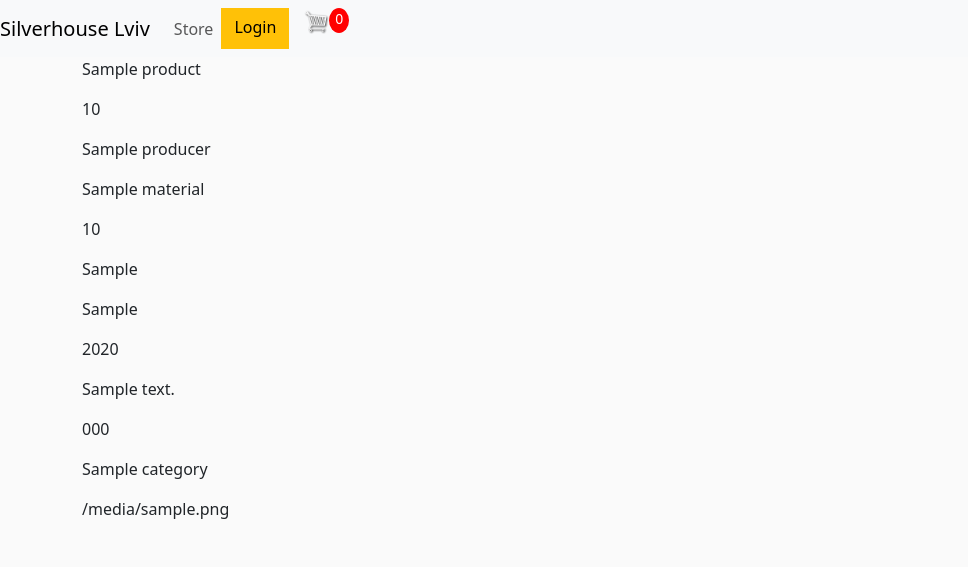
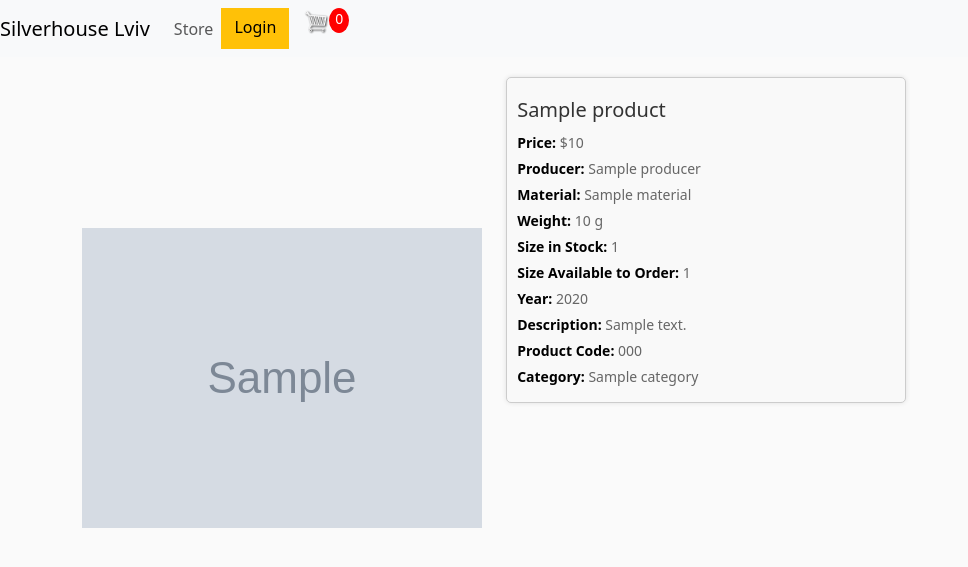
Before and after one commit to VictorBasarabb/JewelryShop, a Django app: template shop/templates/store/product_details.html in a window 1280 px wide. Shown: the top 567 px of the page, without its empty margins (0-968 px from the left). Run offline with Django 5.2, Linux system fonts and the light colour scheme; the template is opened without the code that fills it: most values are stand-ins (such as "Sample title", 1, 10 or a date in 2020); grey boxes marked "Sample" are stand-in pictures; data that the repository does not hold is empty.

Commit message:
product detail view added

```diff
--- a/shop/templates/store/product_details.html
+++ b/shop/templates/store/product_details.html
@@ -1,16 +1,63 @@
 {% extends 'store/base.html' %}
 
 {% block content %}
-        <p>{{ product.name }}</p>
-        <p>{{ product.price }}</p>
-        <p>{{ product.producer }}</p>
-        <p>{{ product.material }}</p>
-        <p>{{ product.weight }}</p>
-        <p>{{ product.size_in_stock }}</p>
-        <p>{{ product.size_available_to_order }}</p>
-        <p>{{ product.year }}</p>
-        <p>{{ product.description }}</p>
-        <p>{{ product.code }}</p>
-        <p>{{ product.category }}</p>
-        <p>{{ product.image }}</p>
+    <img src="{{ product.image.url }}" alt="{{ product.name }}">
+    <div class="product">
+        <div class="details">
+            <h2>{{ product.name }}</h2>
+            <p><strong>Price:</strong> ${{ product.price }}</p>
+            <p><strong>Producer:</strong> {{ product.producer }}</p>
+            <p><strong>Material:</strong> {{ product.material }}</p>
+            <p><strong>Weight:</strong> {{ product.weight }} g</p>
+            <p><strong>Size in Stock:</strong>
+                {% for size in product.size_in_stock %}
+                    {{ size }}
+                {% endfor %}
+            </p>
+            <p><strong>Size Available to Order:</strong>
+                {% for size in product.size_available_to_order %}
+                    {{ size }}
+                {% endfor %}
+            </p>
+            <p><strong>Year:</strong> {{ product.year }}</p>
+            <p><strong>Description:</strong> {{ product.description }}</p>
+            <p><strong>Product Code:</strong> {{ product.code }}</p>
+            <p><strong>Category:</strong> {{ product.category }}</p>
+        </div>
+    </div>
+    <style>
+    .product {
+        margin: 20px;
+        border: 1px solid #ccc;
+        padding: 10px;
+        width: 400px;
+        display: inline-block;
+        background-color: #f9f9f9;
+        box-shadow: 0 0 5px rgba(0, 0, 0, 0.1);
+        border-radius: 5px;
+    }
+    .details {
+        margin-top: 10px;
+    }
+    .details p {
+        margin-bottom: 5px;
+    }
+    .details img {
+        max-width: 100%;
+        height: auto;
+    }
+    h2 {
+        font-size: 20px;
+        color: #333;
+        margin-bottom: 10px;
+    }
+    p {
+        font-size: 14px;
+        color: #666;
+    }
+    strong {
+        color: #000;
+    }
+</style>
+
 {% endblock %}
--- a/shop/templates/store/store.html
+++ b/shop/templates/store/store.html
@@ -10,7 +10,7 @@
                 <hr>
                 <button data-product="{{ product.id }}" data-action="add" class="btn btn-outline-secondary add-btn update-cart">
                     Add to Cart</button>
-                <a class="btn btn-outline-success" href="{% url 'product_details' %}">View</a>
+                <a class="btn btn-outline-success" href="{% url 'product_details' product.name %}">View</a>
                 <h4 style="display: inline-block; float: right">{{ product.price|floatformat:2}}₴</h4>
             </div>
         </div>
--- a/shop/urls.py
+++ b/shop/urls.py
@@ -1,5 +1,6 @@
 from django.urls import path
-from .views import ShopView, CartView, CheckoutView, EmptyCart, update_item, ProductDetailsView
+from .views import ShopView, CartView, CheckoutView, EmptyCart, ProductDetailsView, UpdateItemView
+# update_item
 
 
 urlpatterns = [
@@ -7,7 +8,7 @@ urlpatterns = [
     path('cart', CartView.as_view(), name='cart'),
     path('empty_cart', EmptyCart.as_view(), name='empty_cart'),
     path('checkout', CheckoutView.as_view(), name='checkout'),
-    path('view', ProductDetailsView.as_view(), name='product_details'),
-    path('update_item', update_item, name='update_item'),
-
+    path('view/<str:name>', ProductDetailsView.as_view(), name='product_details'),
+    # path('update_item', update_item, name='update_item'),
+    path('update_item', UpdateItemView.as_view(), name='update_item'),
 ]
```
Also changed, not shown: shop/views.py (+55 -21 lines), static/css/main.css (line endings or trailing spaces).
